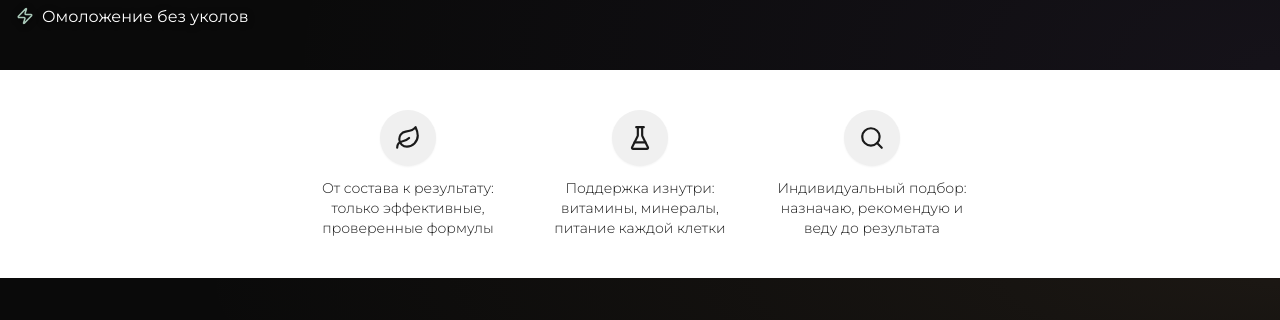
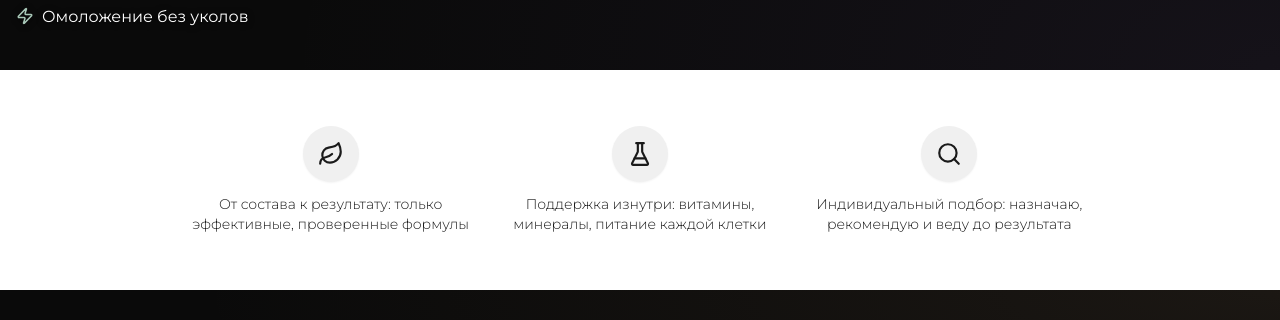
Before and after one commit to pr-poehali-dev/beauty-salon-website-22, a React (Vite) app: page / in a window 1280 px wide. Shown: the part 628-948 px from the top of the page. Built offline with nearby package versions, Linux system fonts and the light colour scheme.

Commit message:
`feat: увеличить размер блока`

```diff
--- a/src/pages/Index.tsx
+++ b/src/pages/Index.tsx
@@ -98,8 +98,8 @@ export default function Index() {
       </section>
 
       {/* PILLARS */}
-      <section className="bg-white py-10 px-4 w-full">
-        <div className="grid grid-cols-3 gap-6 max-w-2xl mx-auto">
+      <section className="bg-white py-14 px-6 w-full">
+        <div className="grid grid-cols-3 gap-8 max-w-4xl mx-auto">
           {[
             { icon: "Leaf", desc: "От состава к результату: только эффективные, проверенные формулы" },
             { icon: "FlaskConical", desc: "Поддержка изнутри: витамины, минералы, питание каждой клетки" },
```
